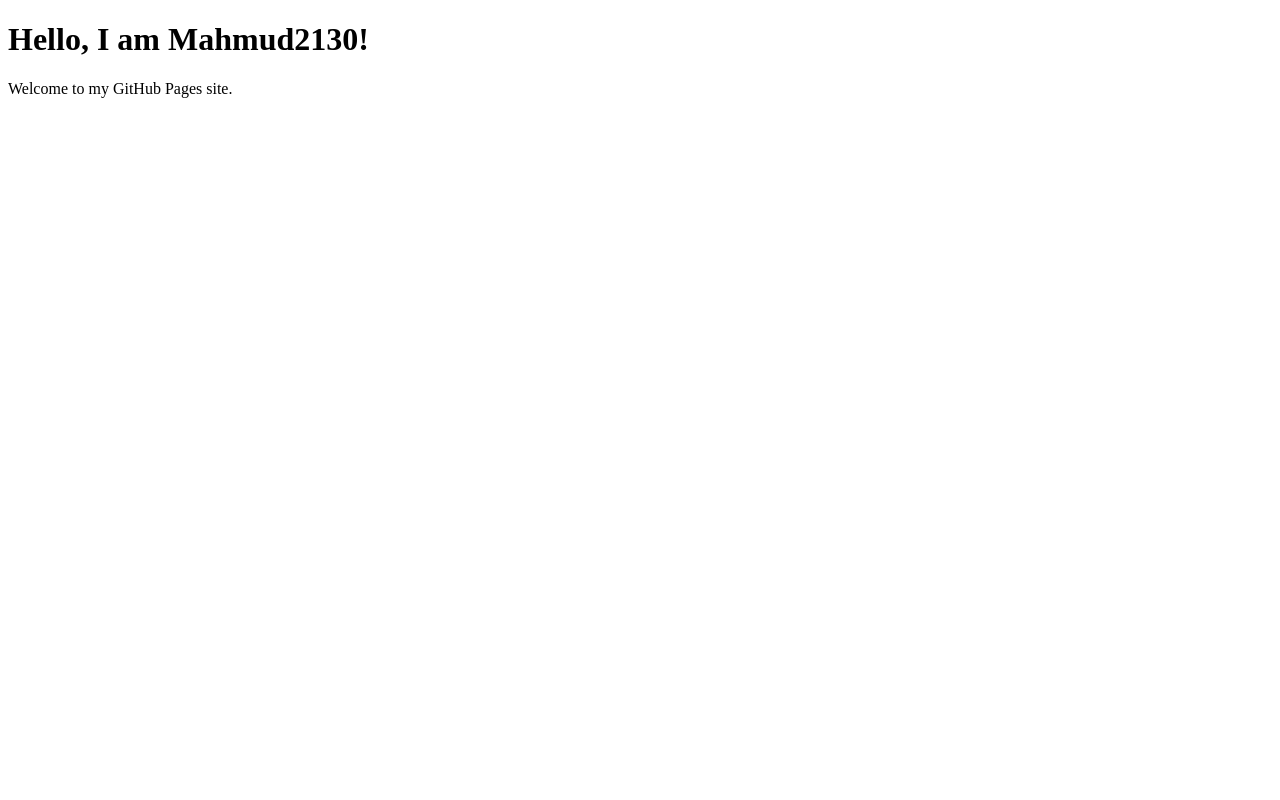
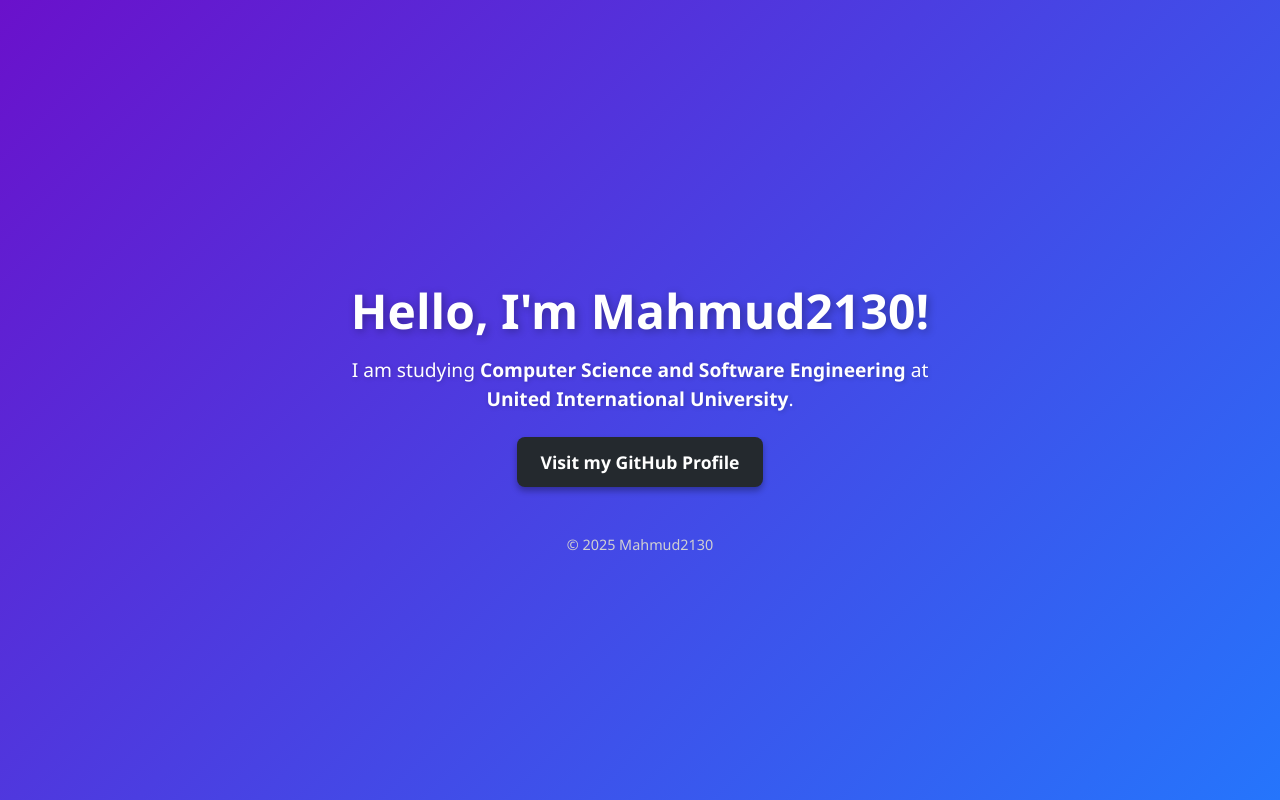
Before and after one commit to Mahmud2130/Mahmud2130.github.io, a plain HTML site: page index.html in a window 1280 px wide. Drawn offline with Linux system fonts and the light colour scheme.

Commit message:
Update index.html

```diff
--- a/index.html
+++ b/index.html
@@ -1,10 +1,65 @@
 <!DOCTYPE html>
-<html>
+<html lang="en">
 <head>
-  <title>Welcome to My Website</title>
+  <meta charset="UTF-8" />
+  <meta name="viewport" content="width=device-width, initial-scale=1" />
+  <title>Mahmud2130's Portfolio</title>
+  <style>
+    body {
+      background: linear-gradient(135deg, #6a11cb 0%, #2575fc 100%);
+      font-family: 'Segoe UI', Tahoma, Geneva, Verdana, sans-serif;
+      color: white;
+      margin: 0;
+      padding: 0;
+      display: flex;
+      flex-direction: column;
+      align-items: center;
+      justify-content: center;
+      min-height: 100vh;
+      text-align: center;
+    }
+    h1 {
+      font-size: 3rem;
+      margin-bottom: 0.5rem;
+      text-shadow: 2px 2px 8px rgba(0,0,0,0.3);
+    }
+    p {
+      font-size: 1.2rem;
+      margin: 0.3rem 0 1.5rem 0;
+      max-width: 600px;
+      line-height: 1.5;
+      text-shadow: 1px 1px 5px rgba(0,0,0,0.2);
+    }
+    a.github-link {
+      display: inline-block;
+      text-decoration: none;
+      background-color: #24292e;
+      color: white;
+      padding: 0.8rem 1.5rem;
+      border-radius: 8px;
+      font-weight: bold;
+      font-size: 1.1rem;
+      box-shadow: 0 4px 6px rgba(0,0,0,0.3);
+      transition: background-color 0.3s ease;
+    }
+    a.github-link:hover {
+      background-color: #57606a;
+    }
+    footer {
+      margin-top: 3rem;
+      font-size: 0.9rem;
+      color: #d1d1d1;
+    }
+  </style>
 </head>
 <body>
-  <h1>Hello, I am Mahmud2130!</h1>
-  <p>Welcome to my GitHub Pages site.</p>
+  <h1>Hello, I'm Mahmud2130!</h1>
+  <p>I am studying <strong>Computer Science and Software Engineering</strong> at <strong>United International University</strong>.</p>
+  <a class="github-link" href="https://github.com/Mahmud2130" target="_blank" rel="noopener noreferrer">
+    Visit my GitHub Profile
+  </a>
+  <footer>
+    &copy; 2025 Mahmud2130
+  </footer>
 </body>
 </html>
```
